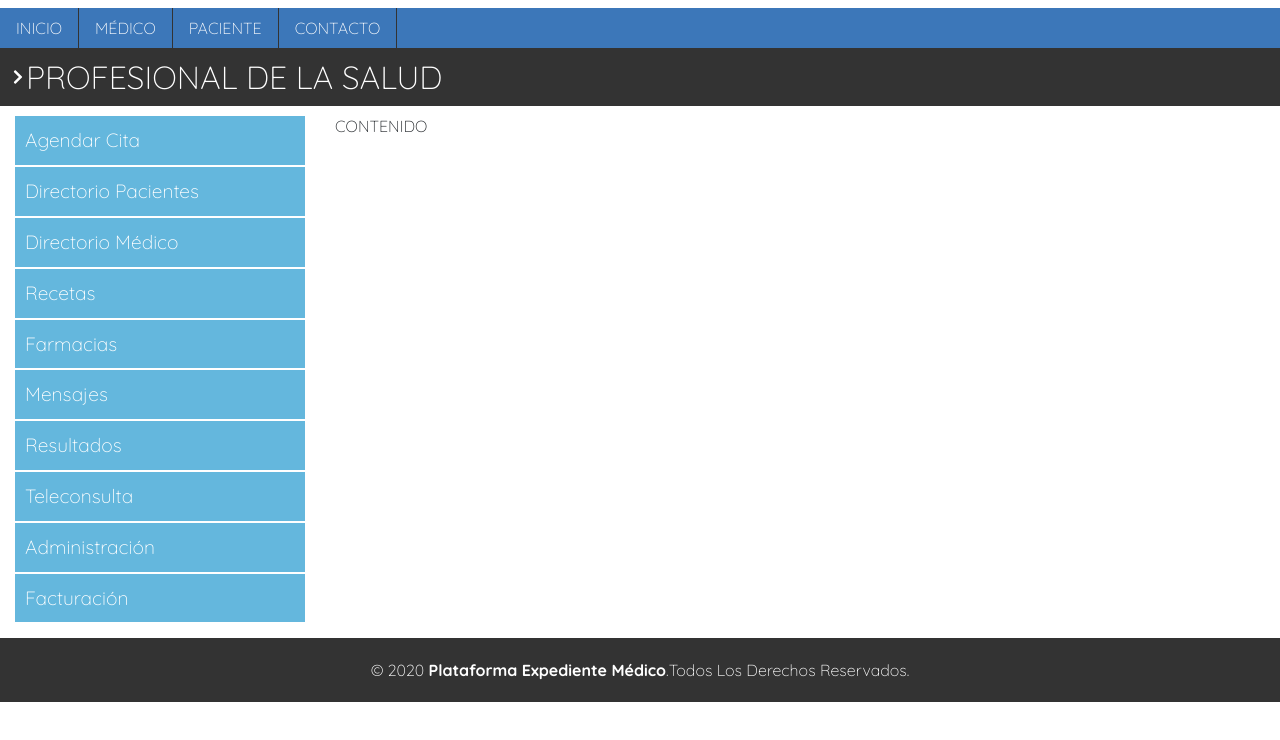
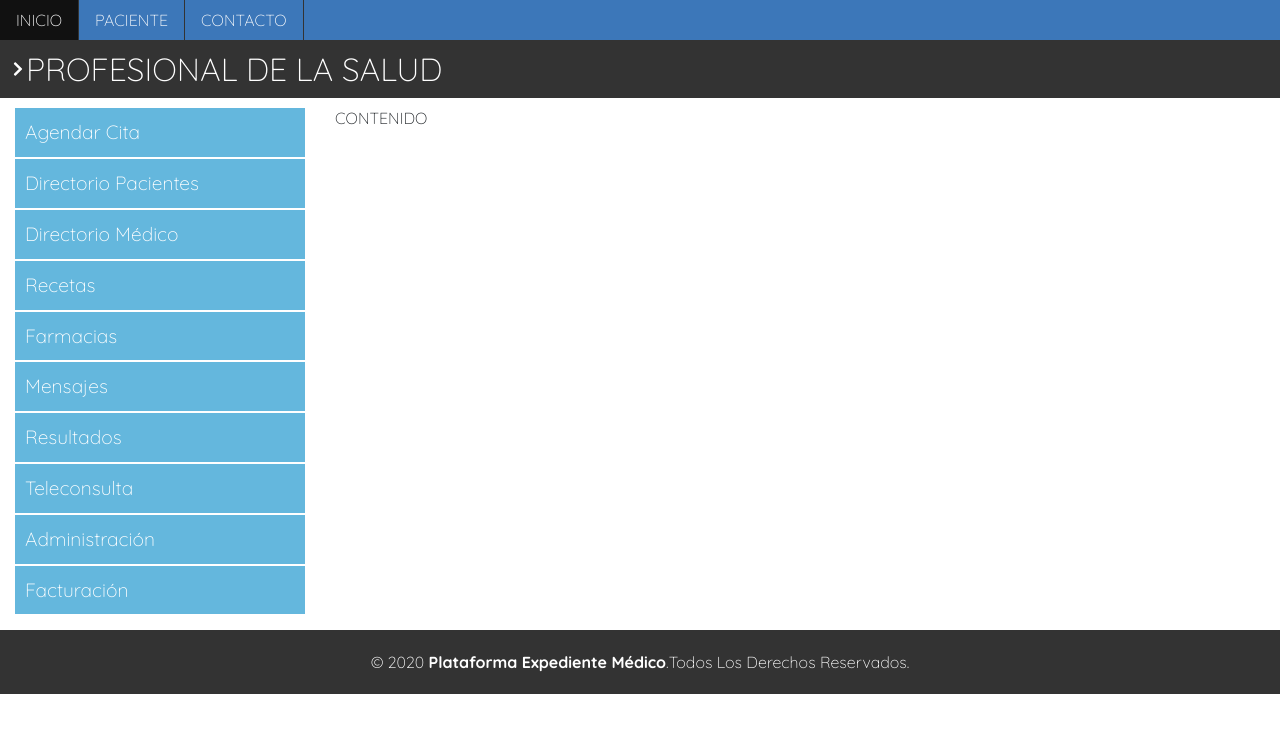
Before and after one commit to axelobscura/expedientemedico, a Next.js app: page /medico in a window 1280 px wide. Shown: the top 740 px of the page. Built offline with nearby package versions, Linux system fonts and the light colour scheme.

Commit message:
Cambios login AUTH funcionando

```diff
--- a/pages/_app.js
+++ b/pages/_app.js
@@ -2,7 +2,8 @@
 
 import 'bootstrap/dist/css/bootstrap.min.css';
 import React, { useState } from 'react';
-import App, { Container } from 'next/app'
+import App, { Container } from 'next/app';
+import Router from 'next/router';
 
 export default class MyApp extends App {
     static async getInitialProps({ Component, router, ctx }) {
@@ -50,16 +51,20 @@ export default class MyApp extends App {
             let password = e.target.password.value;
 
             this.state.usuarios.map(usuario => {
-                if (nombre == usuario.correo) {
-                    this.setState(prevState => {
-                        let usuarioActivo = { ...prevState.usuarioActivo };
-                        usuarioActivo.email = nombre;
-                        return { usuarioActivo };
-                    })
+                if (usuario.correo === nombre) {
+                    console.log('si hay usuario');
+                    var usuarioActivo = { ...this.state.usuarioActivo }
+                    usuarioActivo.email = nombre;
+                    usuarioActivo.tipo = usuario.tipo
+                    this.setState({ usuarioActivo }, () => {
+                        console.log("Usuario activo: " + JSON.stringify(this.state.usuarioActivo));
+                        Router.push('/medico')
+                    });
+                } else {
+                    console.log('no hay usuario...');
                 }
             })
 
-            console.log("Uausrio activo: " + this.state.usuarioActivo.email);
         }
 
         return (
--- a/pages/layouts/Menu.js
+++ b/pages/layouts/Menu.js
@@ -1,9 +1,11 @@
 import { Nav } from 'react-bootstrap';
 
 export default function Menu(props) {
+    let email = props.usuarioActivo.email;
+    let tipo = props.usuarioActivo.tipo;
     return (
         <>
-            <h4>{props.usuarioActivo.email}</h4>
+
             <Nav
                 activeKey="/"
                 className="menu"
@@ -12,12 +14,15 @@ export default function Menu(props) {
                 <Nav.Item>
                     <Nav.Link href="/">Inicio</Nav.Link>
                 </Nav.Item>
+                {tipo === "medico" ?
                     <Nav.Item>
                         <Nav.Link href="/medico">Médico</Nav.Link>
                     </Nav.Item>
+                    :
                     <Nav.Item>
                         <Nav.Link href="/paciente">Paciente</Nav.Link>
                     </Nav.Item>
+                }
                 <Nav.Item>
                     <Nav.Link href="/contacto">Contacto</Nav.Link>
                 </Nav.Item>
```
Lines whose indentation alone changed are shown as unchanged.
